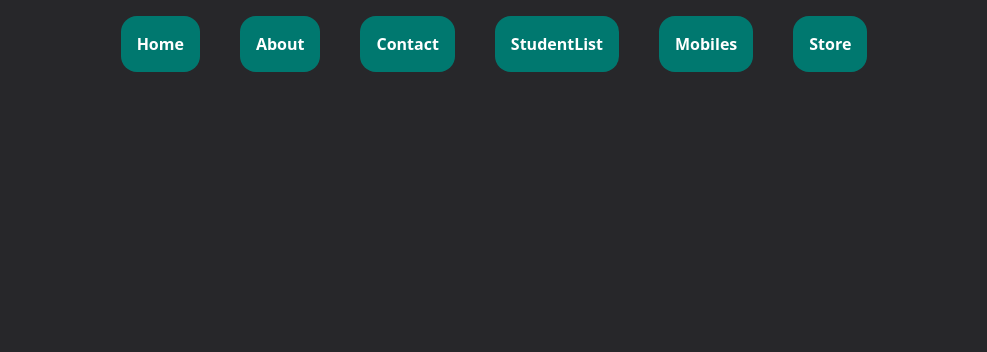
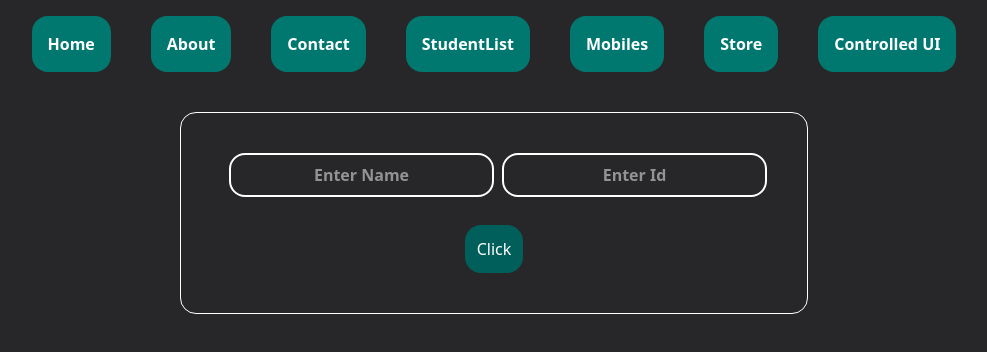
Before and after one commit to abhishekkrmahto/Single-Page-Application, a React (Vite) app: page /controlledProject in a window 1280 px wide. Shown: the top 352 px of the page, without its empty margins (146-1133 px from the left). Built offline with nearby package versions, Linux system fonts and the light colour scheme.

Commit message:
controlled ui learned today

```diff
--- a/src/App.jsx
+++ b/src/App.jsx
@@ -5,19 +5,21 @@ import { Routes, Route, Link } from "react-router-dom";
 import Mobiles from "./components/mobiles/Mobiles";
 import StudentList from "./components/studentList/StudentList";
 import StoreApp from "./components/StoreProject/StoreApp";
+import ControlledUI from "./components/ControlledUI/ControlledUI";
 
 const App = () => {
   return (
     <div className="bg-zinc-800 w-screen min-h-screen">
 
 
-      <nav className="flex justify-center gap-10">
+      <nav className="flex justify-center gap-10 ">
         <Link className="p-4 bg-teal-700 rounded-2xl mt-4 cursor-pointer font-bold" to="/home">Home</Link>
         <Link className="p-4 bg-teal-700 rounded-2xl mt-4 cursor-pointer font-bold" to="/about">About</Link>
         <Link className="p-4 bg-teal-700 rounded-2xl mt-4 cursor-pointer font-bold" to="/contact">Contact</Link>
         <Link className="p-4 bg-teal-700 rounded-2xl mt-4 cursor-pointer font-bold" to="/studentList">StudentList</Link>
         <Link className="p-4 bg-teal-700 rounded-2xl mt-4 cursor-pointer font-bold" to="/mobiles">Mobiles</Link>
         <a className="p-4 bg-teal-700 rounded-2xl mt-4 cursor-pointer font-bold" href="/storeProject">Store</a>
+        <Link className="p-4 bg-teal-700 rounded-2xl mt-4 cursor-pointer font-bold" to="/controlledProject">Controlled UI</Link>
       </nav>
 
         <Routes>
@@ -27,6 +29,7 @@ const App = () => {
           <Route path="/mobiles" element={<Mobiles></Mobiles>}></Route>
           <Route path="/studentList" element={<StudentList></StudentList>}></Route>
           <Route path="/storeProject" element={<StoreApp></StoreApp>}></Route>
+          <Route path="/controlledProject" element={<ControlledUI></ControlledUI>}></Route>
         </Routes>
 
     </div>
--- /dev/null
+++ b/src/components/ControlledUI/ControlledUI.jsx
@@ -0,0 +1,37 @@
+import React, { useState } from 'react'
+
+const ControlledUI = () => {
+    const [name, setName] = useState(null);
+    const [id, setId] = useState(null);
+    const [showAndHide, setShowAndHide] = useState("hidden");
+
+    const showData = (e)=>{
+        e.preventDefault();
+        if(showAndHide == "hidden" && name!=null && id!=null){
+            setShowAndHide("none")
+        }else{
+            setShowAndHide("hidden")
+        }
+    }
+  return (
+    <div>
+      <form action="" className='flex justify-self-center mt-10 rounded-2xl border p-10 w-fit flex-col justify-center items-center'>
+        <div className="inputs">
+            <input value={name} onChange={(e=>{setName(e.target.value)})} className='border-2 outline-0 p-2 ml-2 rounded-2xl font-black text-center' type="text" placeholder='Enter Name' />
+            <input value={id} onChange={(e)=>{setId(e.target.value)}} className='border-2 outline-0 p-2 ml-2 rounded-2xl font-black text-center' type="text" placeholder='Enter Id' />
+        </div>
+        <biv className="btn mt-7">
+            <button onClick={(e)=>{showData(e)}} className='p-3 rounded-2xl bg-teal-800'>Click</button>
+        </biv>
+      </form>
+      <div className={showAndHide}>
+        <div className="flex justify-self-center mt-10 rounded-2xl border p-10 w-[500px] flex-col ">
+        <h1 className='font-black'>Name: {name}</h1>
+        <h1 className='font-black'>Id: {id}</h1>
+      </div>
+      </div>
+    </div>
+  )
+}
+
+export default ControlledUI
```
Also changed, not shown: src/components/mobiles/Mobiles.jsx (line endings or trailing spaces).
